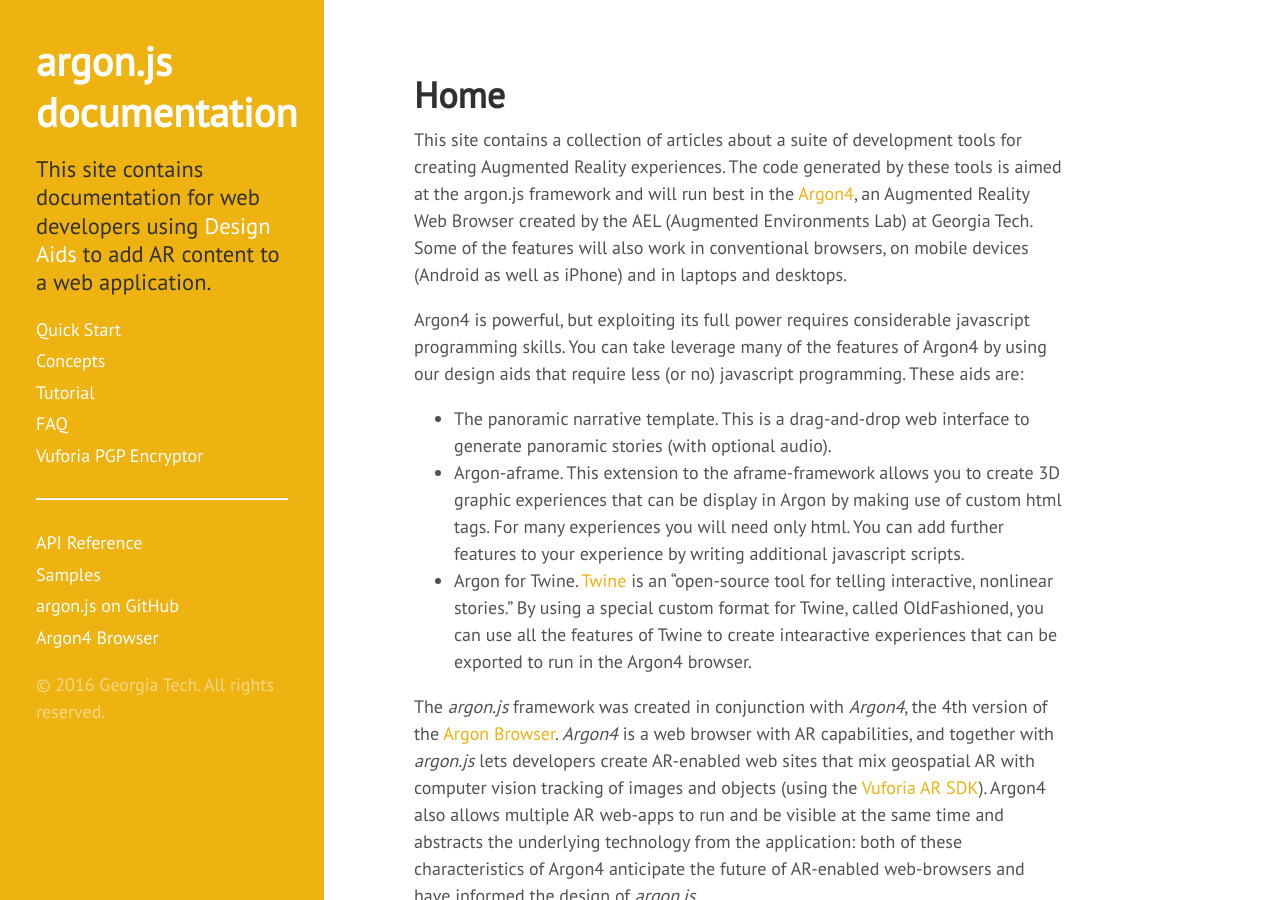
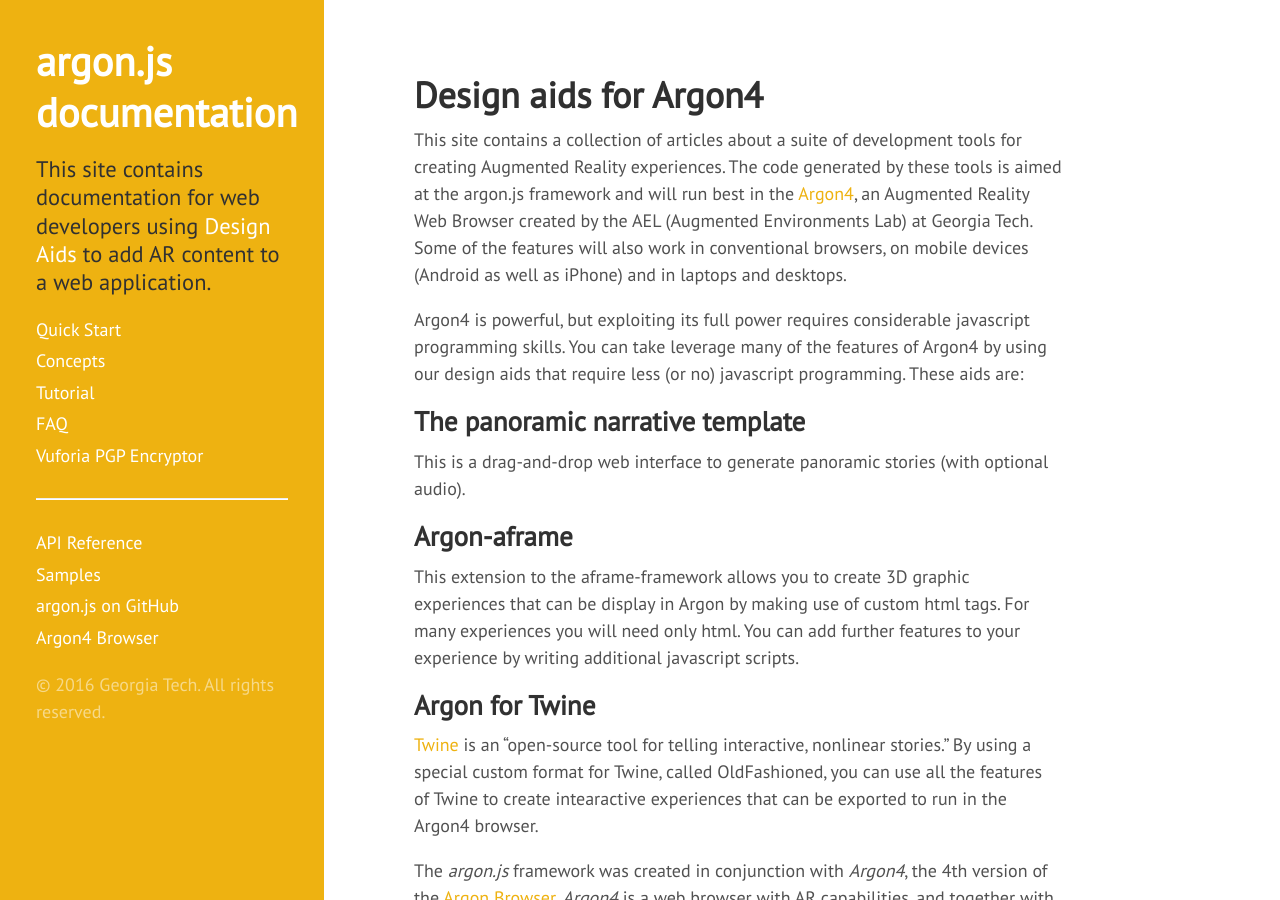
Before and after one commit to argonjs/design-tools, a Jekyll site: the page built from index.md, in a window 1280 px wide and 900 px high. Built offline with Jekyll 4.4.1, drawn with Linux system fonts in a browser that asks for light colours; nearby versions of some CDN libraries.

Commit message:
Formatting index page.

```diff
--- a/index.md
+++ b/index.md
@@ -1,14 +1,14 @@
 ---
-title: Home
+title: Design aids for Argon4
 layout: page
 ---
 This site contains a collection of articles about a suite of development tools for creating Augmented Reality experiences. The code generated by these tools is aimed at the argon.js framework and will run best in the [Argon4](http://argonjs.io/argon-app/), an Augmented Reality Web Browser created by the AEL (Augmented Environments Lab) at Georgia Tech. Some of the features will also work in conventional browsers, on mobile devices (Android as well as iPhone) and in laptops and desktops.
 
 Argon4 is powerful, but exploiting its full power requires considerable javascript programming skills. You can take leverage many of the features of Argon4 by using our design aids that require less (or no) javascript programming. These aids are:
 
-* The panoramic narrative template. This is a drag-and-drop web interface to generate panoramic stories (with optional audio).
-* Argon-aframe. This extension to the aframe-framework allows you to create 3D graphic experiences that can be display in Argon by making use of custom html tags. For many experiences you will need only html. You can add further features to your experience by writing additional javascript scripts.
-* Argon for Twine. [Twine](http://twinery.org) is an "open-source tool for telling interactive, nonlinear stories."  By using a special custom format for Twine, called OldFashioned, you can use all the features of Twine to create intearactive experiences that can be exported to run in the Argon4 browser.
+<h2> The panoramic narrative template</h2> This is a drag-and-drop web interface to generate panoramic stories (with optional audio).
+<h2>Argon-aframe</h2> This extension to the aframe-framework allows you to create 3D graphic experiences that can be display in Argon by making use of custom html tags. For many experiences you will need only html. You can add further features to your experience by writing additional javascript scripts.
+<h2>Argon for Twine</h2> [Twine](http://twinery.org) is an "open-source tool for telling interactive, nonlinear stories."  By using a special custom format for Twine, called OldFashioned, you can use all the features of Twine to create intearactive experiences that can be exported to run in the Argon4 browser.
 
 
 
```
